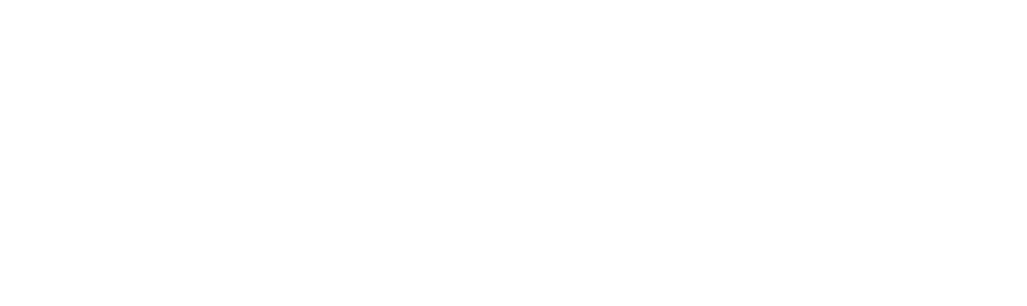
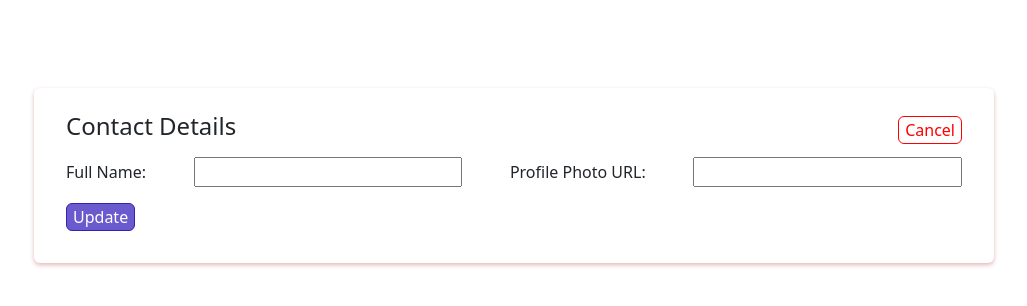
Before and after one commit to iamASR27/ExpenseTracker, a React (Create React App) app: page /updateProfile in a window 1280 px wide. Shown: the top 306 px of the page, without its empty margins (126-1153 px from the left). Built offline with nearby package versions, Linux system fonts and the light colour scheme; sample sign-in values are in the browser's storage.

Commit message:
added update profile page

```diff
--- a/src/App.js
+++ b/src/App.js
@@ -4,18 +4,33 @@
 import { Route, Switch, Redirect } from "react-router-dom";
 import "./App.css";
 import AuthContext from "./store/auth-context";
+import UpdateProfilePage from "./components/Pages/UpdateProfilePage";
 
 function App() {
   const authCtx = useContext(AuthContext);
+  const routes = [
+    { path: "/", exact: true, component: <Redirect to="/login" /> },
+    { path: "/login", component: <Login /> },
+    { path: "/home", component: <HomePage /> },
+    { path: "/updateProfile", component: <UpdateProfilePage /> },
+  ];
+
   return (
     <>
       <Switch>
-        <Route path="/" exact>
-          <Redirect to="/login" />
-        </Route>
-        <Route path="/login" component={Login} />
-        {authCtx.isLoggedIn && <Route path="/home" component={HomePage} />}
-        {!authCtx.isLoggedIn && <Redirect to="/login" />}
+        {routes.map((route, index) => (
+          <Route
+            key={index}
+            path={route.path}
+            exact={route.exact}
+            render={() => {
+              if (!authCtx.isLoggedIn && route.path !== "/login") {
+                return <Redirect to="/login" />;
+              }
+              return route.component;
+            }}
+          />
+        ))}
       </Switch>
     </>
   );
--- a/src/components/Login/Login.js
+++ b/src/components/Login/Login.js
@@ -1,4 +1,4 @@
-import { useState, useRef, useContext } from 'react';
+import { useState, useContext } from 'react';
 import { useHistory} from 'react-router-dom';
 import styles from './Login.module.css';
 import AuthContext from '../../store/auth-context';
@@ -8,9 +8,15 @@
 const Login = () => {
   const history = useHistory();
 
-  const emailInputRef = useRef();
-  const passwordInputRef = useRef();
-  const confirmPasswordInputRef = useRef();
+  const [loginForm, setLoginForm] = useState({
+    email: "",
+    password: "",
+    confirmPassword: "",
+  })
+
+  // const emailInputRef = useRef();
+  // const passwordInputRef = useRef();
+  // const confirmPasswordInputRef = useRef();
   const [isLogin, setIsLogin] = useState(false);
   const [isLoading, setIsLoading] = useState(false);
 
@@ -21,15 +27,22 @@
     setIsLogin((prevState) => !prevState);
   };
 
+  const inputChangeHandler = (event) => {
+    const { name, value } = event.target;
+    setLoginForm({
+      ...loginForm,
+      [name]: value,
+    })
+  }
 
 
   const submitHandler = async (event) => {
     event.preventDefault();
-    const enteredEmail = emailInputRef.current.value;
-    const enteredPassword = passwordInputRef.current.value;
+    const enteredEmail = loginForm.email;
+    const enteredPassword = loginForm.password;
 
     if(!isLogin){
-      const confirmEnteredPassword = confirmPasswordInputRef.current.value;
+      const confirmEnteredPassword = loginForm.confirmPassword;
 
     if(enteredPassword !== confirmEnteredPassword){
       alert("Password and Confirm password do not match");
@@ -87,13 +100,14 @@
       <h1>{isLogin ? 'Login' : 'Sign Up'}</h1>
       <form onSubmit={submitHandler}>
         <div className={styles.control}>
-          <input type='email' id='email' ref={emailInputRef} placeholder="Email" required />
+          <input type='email' id='email' name="email" onChange={inputChangeHandler} placeholder="Email" required />
         </div>
         <div className={styles.control}>
           <input
             type='password'
             id='password'
-            ref={passwordInputRef}
+            name='password'
+            onChange={inputChangeHandler}
             placeholder='Password'
             required
           />
@@ -102,7 +116,8 @@
           <input
             type='password'
             id='confirm-password'
-            ref={confirmPasswordInputRef}
+            name='confirm-password'
+            onChange={inputChangeHandler}
             placeholder='Confirm Password'
             required
           />
--- a/src/components/Pages/HomePage.js
+++ b/src/components/Pages/HomePage.js
@@ -1,9 +1,12 @@
 import React from 'react';
+import { Link } from 'react-router-dom';
 
 const HomePage = () => {
-    return <div>
+    return <><div>
         <h2><i>Welcome to Expense Tracker</i></h2>
     </div>
+    <div><i>Your profile is incomplete.<Link to="/updateProfile">Complete now</Link></i></div>
+    </>
 };
 
 export default HomePage;
--- /dev/null
+++ b/src/components/Pages/UpdateProfilePage.js
@@ -0,0 +1,101 @@
+import React, { useContext, useEffect, useState } from "react";
+import { useHistory } from "react-router-dom";
+import { Alert } from "react-bootstrap";
+import AuthContext from "../../store/auth-context";
+import styles from "./UpdateProfilePage.module.css";
+
+const UpdateProfilePage = () => {
+  const { token } = useContext(AuthContext);
+  const [profileData, setProfileData] = useState({
+    fullname: "",
+    photoURL: "",
+  });
+  const [showSuccessMessage, setShowSuccessMessage] = useState(false);
+  const history = useHistory();
+
+  const inputChangeHandler = (event) => {
+    const { name, value } = event.target;
+    console.log(name, value)
+    setProfileData({
+      ...profileData,
+      [name]: value,
+    });
+  };
+  const cancelHandler = () => {
+    history.replace("/home");
+  };
+  const submitHandler = async (event) => {
+    event.preventDefault();
+    console.log(profileData)
+    try {
+      const response = await fetch(
+        "https://identitytoolkit.googleapis.com/v1/accounts:update?key=AIzaSyBEH8BPvQKDMeJQkL4qDU3zmtoSvKt297Q",
+        {
+          method: "POST",
+          body: JSON.stringify({
+            idToken: token,
+            displayName: profileData.fullname,
+            photoUrl: profileData.photoURL,
+            deleteAttribute: ["DISPLAY_NAME", "PHOTO_URL"],
+            returnSecureToken: true,
+          }),
+          headers: {
+            "Content-Type": "application/json",
+          },
+        }
+      );
+
+      if (response.ok) {
+        const data = await response.json();
+        console.log(data);
+      } else {
+        throw new Error("Failed to update!");
+      }
+      setShowSuccessMessage(true);
+      setProfileData({
+        fullname: "",
+        photoURL: "",
+      });
+    } catch (error) {
+      console.error("Error submitting form:", error.message);
+    }
+  };
+
+  useEffect(() => {
+    if (showSuccessMessage) {
+      let timer = setTimeout(() => {
+        setShowSuccessMessage(false);
+      }, 5000);
+      return () => clearTimeout(timer);
+    }
+  }, [showSuccessMessage]);
+
+  return (
+    <div className={styles["form-container"]}>
+    <form onSubmit={submitHandler}>
+      <div className={styles["contact-details"]}>
+        <h4>Contact Details</h4>
+        <button type="button" onClick={cancelHandler}>
+          Cancel
+        </button>
+      </div>
+      <div className={styles.data}>
+        <label htmlFor="fullname">Full Name: </label>
+        <input type="text" id="fullname" name="fullname" onChange={inputChangeHandler} />
+        <label htmlFor="profile_photo">Profile Photo URL: </label>
+        <input type="url" id="profile_photo" name="photoURL" onChange={inputChangeHandler} />
+      </div>
+      <div className={styles.update}>
+        <button type="submit">Update</button>
+      </div>
+      {showSuccessMessage && (
+        <Alert variant="success" className="mt-3">
+          Your Profile is updated successfully.
+        </Alert>
+      )}
+    </form>
+    </div>
+  );
+};
+
+export default UpdateProfilePage;
--- /dev/null
+++ b/src/components/Pages/UpdateProfilePage.module.css
@@ -0,0 +1,49 @@
+.form-container {
+    margin: 5.5rem auto;
+    max-width: 60rem;
+    box-shadow:  0px 2px 4px rgba(172, 30, 30, 0.322);
+    border-radius: 6px;
+    padding: 1rem;
+}
+
+.contact-details, .data{
+    display: flex;
+    justify-content: space-between;
+    align-items: center;
+    margin: 0.5rem 1rem;
+}
+
+.contact-details button {
+    border-radius: 6px;
+    border: 0.5px solid red;
+    background-color: white;
+    color: red;
+    font-weight: 500;
+}
+.contact-details button:hover {
+    border: 1px solid rgb(184, 3, 3);
+    color: rgb(173, 4, 4);
+}
+
+.data input {
+    width: 30%;
+}
+
+.data label {
+    font-weight: 500;
+}
+
+.update {
+    margin: 1rem 1rem;
+}
+
+.update button {
+    background-color: slateblue;
+    color: white;
+    border-radius: 6px;
+    border: 0.5px solid rgb(52, 31, 184);
+}
+
+.update button:hover {
+    background-color: rgb(20, 8, 94);
+}
```
